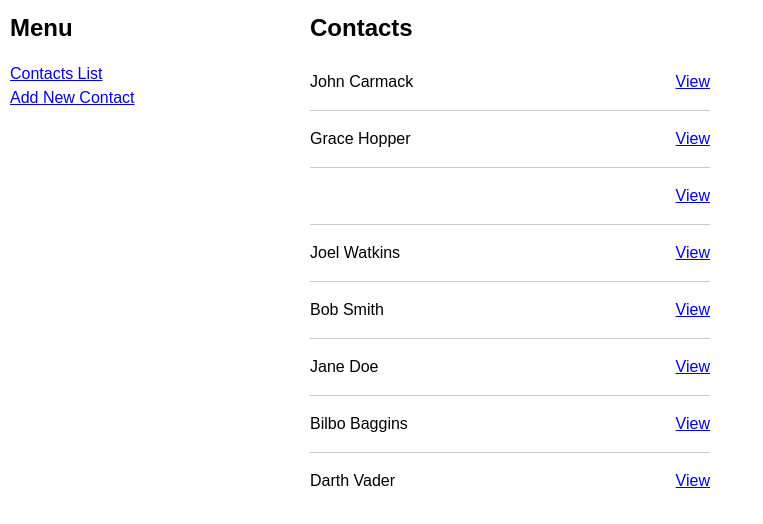
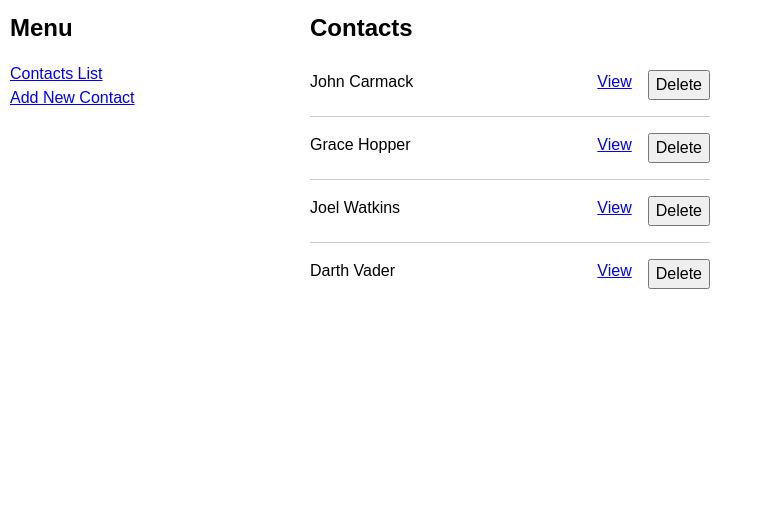
Before and after one commit to boolean-uk/react-address-book, a React (Create React App) app: page / in a window 1280 px wide. Shown: the top 524 px of the page, without its empty margins (0-763 px from the left). Built offline with nearby package versions, Linux system fonts and the light colour scheme; data requests are answered from the project's data file.

Commit message:
delete contact extension done

```diff
--- a/db/db.json
+++ b/db/db.json
@@ -15,41 +15,11 @@
       "city": "London"
     },
     {
-      "newContact": {
-        "firstName": "Joel",
-        "lastName": "Watkins",
-        "street": "12 Abbots Way",
-        "city": "Lancing"
-      },
-      "id": 3
-    },
-    {
       "firstName": "Joel",
       "lastName": "Watkins",
       "street": "12 Abbots Way",
       "city": "Lancing",
       "id": 4
-    },
-    {
-      "firstName": "Bob",
-      "lastName": "Smith",
-      "street": "10 Downing Street",
-      "city": "London",
-      "id": 5
-    },
-    {
-      "firstName": "Jane",
-      "lastName": "Doe",
-      "street": "Moose Street",
-      "city": "Norwich",
-      "id": 6
-    },
-    {
-      "firstName": "Bilbo",
-      "lastName": "Baggins",
-      "street": "Hobbit Lane",
-      "city": "Hobbiton",
-      "id": 7
     },
     {
       "firstName": "Darth",
--- a/src/App.js
+++ b/src/App.js
@@ -33,7 +33,12 @@ export default function App() {
       </nav>
       <main>
         <Routes>
-          <Route path="/" element={<ContactsList contacts={contacts} />} />
+          <Route
+            path="/"
+            element={
+              <ContactsList contacts={contacts} setContacts={setContacts} />
+            }
+          />
           <Route
             path="/contacts/add"
             element={
--- a/src/components/ContactsList.js
+++ b/src/components/ContactsList.js
@@ -1,9 +1,22 @@
 import { useState } from "react";
 import { Link, useSearchParams } from "react-router-dom";
 
-function ContactsList(props) {
-  //"contacts" must be passed as prop to this component
-  const { contacts } = props;
+function ContactsList({ contacts, setContacts }) {
+  const deleteContact = async (contact) => {
+    // Delete contact from contacts
+    // Make delete request to server
+
+    const options = {
+      method: "DELETE",
+    };
+
+    await fetch(`http://localhost:4000/contacts/${contact.id}`, options);
+
+    const filteredContacts = contacts.filter(
+      (storedContact) => storedContact.id !== contact.id
+    );
+    setContacts(filteredContacts);
+  };
 
   return (
     <>
@@ -19,6 +32,7 @@ function ContactsList(props) {
                 {firstName} {lastName}
               </p>
               <Link to={`/contacts/${id}`}>View</Link>
+              <button onClick={() => deleteContact(contact)}>Delete</button>
             </li>
           );
         })}
--- a/src/styles/styles.css
+++ b/src/styles/styles.css
@@ -103,7 +103,7 @@ h2 {
 .contacts-list > li {
   padding: 1rem 0;
   display: grid;
-  grid-template-columns: 1fr auto;
+  grid-template-columns: 1fr auto auto;
   gap: 1rem;
 }
 
```
